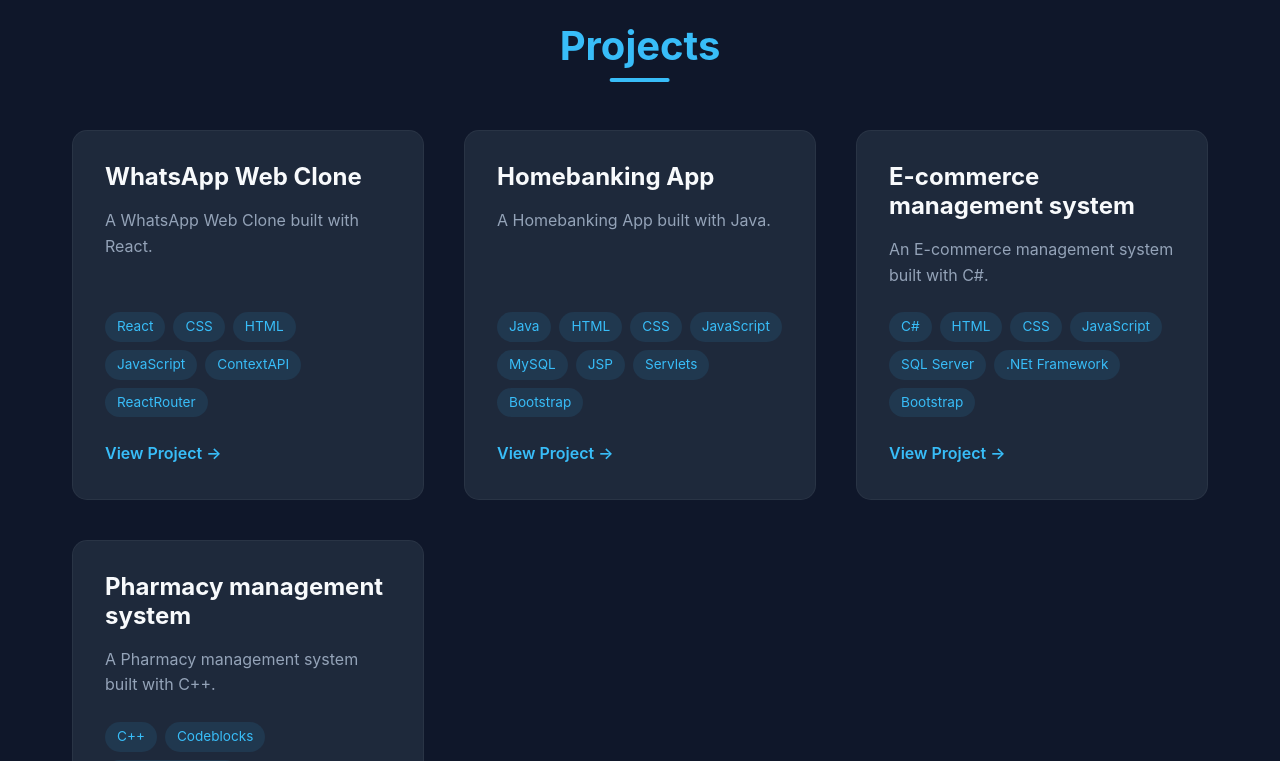
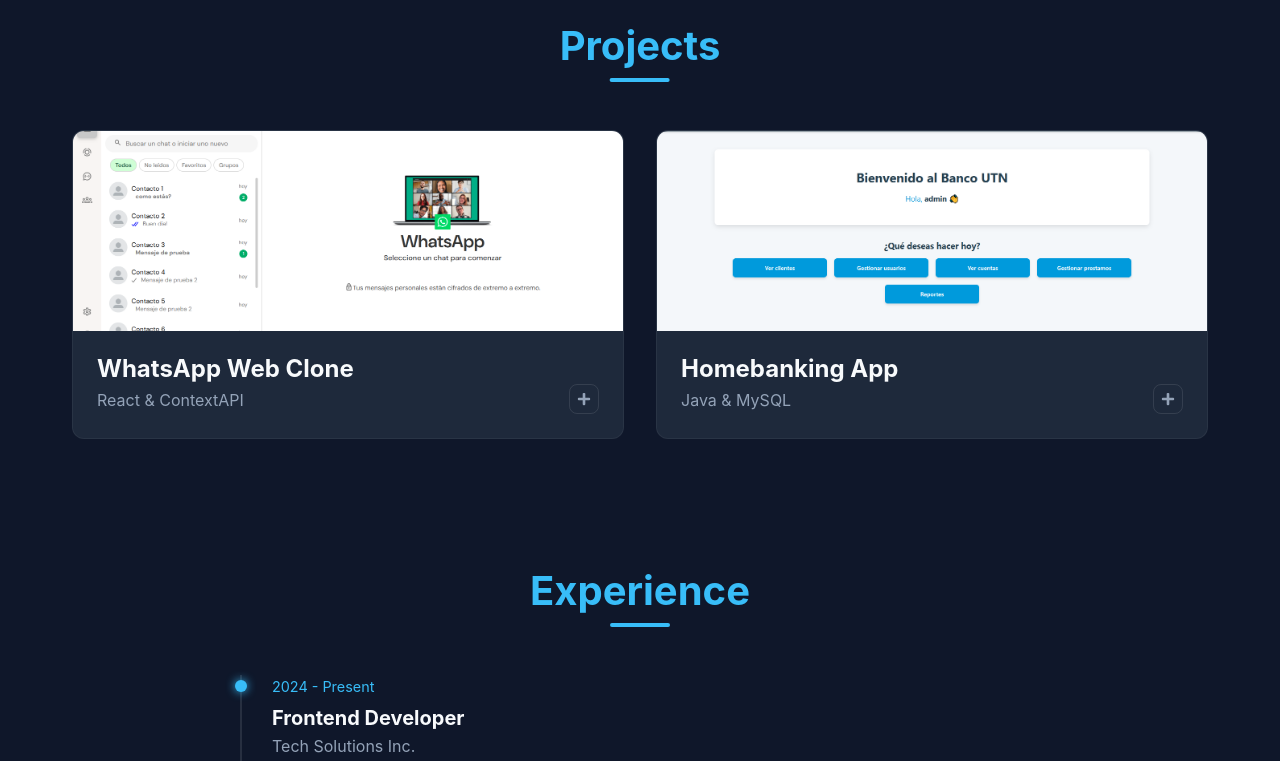
Before and after one commit to EstebanMutuverria/Porfolio-web-react, a React (Vite) app: page / in a window 1280 px wide. Shown: the part 2000-2761 px from the top of the page. Built offline with nearby package versions, Linux system fonts and the light colour scheme.

Commit message:
proyects animations added

```diff
--- /dev/null
+++ b/src/Components/MorphingDialog/MorphingDialog.css
@@ -0,0 +1,132 @@
+/* Base Trigger Styles */
+.morphing-dialog-wrapper {
+    position: relative;
+    display: inline-block;
+}
+
+.morphing-dialog-trigger {
+    cursor: pointer;
+    transition: transform 0.2s ease, opacity 0.2s ease;
+    position: relative;
+    overflow: hidden;
+    background-color: var(--card-bg);
+    /* Fallback */
+}
+
+.morphing-dialog-trigger:hover {
+    transform: translateY(-4px);
+    box-shadow: 0 10px 20px rgba(0, 0, 0, 0.2);
+}
+
+.morphing-dialog-trigger.hidden {
+    opacity: 0;
+    pointer-events: none;
+}
+
+/* Overlay & Container Styles */
+.morphing-dialog-overlay {
+    position: fixed;
+    top: 0;
+    left: 0;
+    width: 100vw;
+    height: 100vh;
+    background-color: rgba(0, 0, 0, 0.6);
+    backdrop-filter: blur(4px);
+    z-index: 2000;
+    display: flex;
+    align-items: center;
+    justify-content: center;
+    animation: fadeIn 0.3s ease forwards;
+    padding: 1rem;
+}
+
+.morphing-dialog-container {
+    /* This mocks the expansion animation */
+    animation: expandDialog 0.4s cubic-bezier(0.16, 1, 0.3, 1) forwards;
+    background-color: var(--card-bg);
+    /* Use project theme */
+    border: 1px solid rgba(255, 255, 255, 0.1);
+    max-width: 90vw;
+    max-height: 90vh;
+    overflow-y: auto;
+    position: relative;
+    /* Resetting flex context if triggers relied on it */
+    display: flex;
+    flex-direction: column;
+}
+
+/* Content Styles */
+.morphing-dialog-content {
+    display: flex;
+    flex-direction: column;
+    height: auto;
+}
+
+.morphing-dialog-image {
+    object-fit: cover;
+    display: block;
+}
+
+.morphing-dialog-description {
+    margin-top: 1rem;
+    line-height: 1.6;
+}
+
+.morphing-dialog-close {
+    position: absolute;
+    top: 1rem;
+    right: 1rem;
+    background: rgba(0, 0, 0, 0.5);
+    border: none;
+    color: white;
+    width: 32px;
+    height: 32px;
+    border-radius: 50%;
+    font-size: 1.5rem;
+    display: flex;
+    align-items: center;
+    justify-content: center;
+    cursor: pointer;
+    z-index: 10;
+    transition: background 0.2s;
+}
+
+.morphing-dialog-close:hover {
+    background: rgba(0, 0, 0, 0.8);
+}
+
+/* Animations */
+@keyframes fadeIn {
+    from {
+        opacity: 0;
+    }
+
+    to {
+        opacity: 1;
+    }
+}
+
+@keyframes expandDialog {
+    from {
+        opacity: 0;
+        transform: scale(0.8) translateY(20px);
+    }
+
+    to {
+        opacity: 1;
+        transform: scale(1) translateY(0);
+    }
+}
+
+/* Typography map to project styles */
+.morphing-dialog-title {
+    font-size: 1.5rem;
+    font-weight: 700;
+    color: var(--text-main);
+    margin-bottom: 0.25rem;
+}
+
+.morphing-dialog-subtitle {
+    font-size: 1rem;
+    color: var(--text-secondary);
+}
--- /dev/null
+++ b/src/Components/MorphingDialog/MorphingDialog.jsx
@@ -0,0 +1,86 @@
+import React, { useState, createContext, useContext, useRef, useEffect } from 'react';
+import './MorphingDialog.css';
+
+const MorphingDialogContext = createContext();
+
+export const MorphingDialog = ({ children }) => {
+    const [isOpen, setIsOpen] = useState(false);
+    const containerRef = useRef(null);
+
+    const openDialog = () => setIsOpen(true);
+    const closeDialog = (e) => {
+        e.stopPropagation(); // Prevent re-triggering open if clicking inside
+        setIsOpen(false);
+    };
+
+    return (
+        <MorphingDialogContext.Provider value={{ isOpen, openDialog, closeDialog, containerRef }}>
+            <div className={`morphing-dialog-wrapper ${isOpen ? 'open' : ''}`} ref={containerRef}>
+                {children}
+            </div>
+        </MorphingDialogContext.Provider>
+    );
+};
+
+export const MorphingDialogTrigger = ({ children, className, style }) => {
+    const { isOpen, openDialog } = useContext(MorphingDialogContext);
+
+    return (
+        <div
+            className={`morphing-dialog-trigger ${className || ''} ${isOpen ? 'hidden' : ''}`}
+            onClick={openDialog}
+            style={style}
+        >
+            {children}
+        </div>
+    );
+};
+
+export const MorphingDialogContainer = ({ children }) => {
+    const { isOpen, closeDialog } = useContext(MorphingDialogContext);
+
+    if (!isOpen) return null;
+
+    return (
+        <div className="morphing-dialog-overlay" onClick={closeDialog}>
+            <div className="morphing-dialog-container" onClick={(e) => e.stopPropagation()}>
+                {children}
+            </div>
+        </div>
+    );
+};
+
+export const MorphingDialogContent = ({ children, className, style }) => {
+    return (
+        <div className={`morphing-dialog-content ${className || ''}`} style={style}>
+            {children}
+        </div>
+    );
+};
+
+export const MorphingDialogImage = ({ src, alt, className }) => (
+    <img src={src} alt={alt} className={`morphing-dialog-image ${className || ''}`} />
+);
+
+export const MorphingDialogTitle = ({ children, className }) => (
+    <h3 className={`morphing-dialog-title ${className || ''}`}>{children}</h3>
+);
+
+export const MorphingDialogSubtitle = ({ children, className }) => (
+    <p className={`morphing-dialog-subtitle ${className || ''}`}>{children}</p>
+);
+
+export const MorphingDialogDescription = ({ children, className }) => (
+    <div className={`morphing-dialog-description ${className || ''}`}>
+        {children}
+    </div>
+);
+
+export const MorphingDialogClose = ({ className }) => {
+    const { closeDialog } = useContext(MorphingDialogContext);
+    return (
+        <button className={`morphing-dialog-close ${className || ''}`} onClick={closeDialog}>
+            ×
+        </button>
+    );
+};
--- a/src/Components/Projects/Projects.css
+++ b/src/Components/Projects/Projects.css
@@ -1,57 +1,122 @@
+/* Inherit grid from previous logic or redefine */
 .projects-grid {
     display: grid;
     grid-template-columns: repeat(auto-fit, minmax(300px, 1fr));
-    gap: 2.5rem;
+    gap: 2rem;
 }
 
-.project-card {
+/* Trigger Card Styles */
+.project-card-trigger {
     background-color: var(--card-bg);
-    padding: 2rem;
-    border-radius: 15px;
+    border-radius: 12px;
     border: 1px solid rgba(255, 255, 255, 0.05);
-    transition: transform 0.3s ease;
+    overflow: hidden;
+    height: 100%;
     display: flex;
     flex-direction: column;
 }
 
-.project-card:hover {
-    transform: translateY(-8px);
+.project-card-image {
+    width: 100%;
+    height: 200px;
+    object-fit: cover;
 }
 
-.project-title {
-    font-size: 1.5rem;
-    color: var(--text-main);
-    margin-bottom: 1rem;
-}
-
-.project-desc {
-    color: var(--text-secondary);
-    margin-bottom: 1.5rem;
+.project-card-content {
+    padding: 1.5rem;
+    display: flex;
+    justify-content: space-between;
+    align-items: flex-end;
     flex-grow: 1;
 }
 
-.project-tags {
+.project-expand-btn {
+    width: 30px;
+    height: 30px;
+    border-radius: 8px;
+    border: 1px solid rgba(255, 255, 255, 0.1);
+    background: transparent;
+    color: var(--text-secondary);
+    display: flex;
+    align-items: center;
+    justify-content: center;
+    transition: all 0.2s;
+}
+
+.project-expand-btn:hover {
+    background: var(--accent-color);
+    color: white;
+    border-color: var(--accent-color);
+}
+
+/* Dialog Content Specifics */
+.project-dialog-content {
+    background-color: var(--card-bg);
+    border-radius: 24px;
+    border: 1px solid rgba(255, 255, 255, 0.1);
+    overflow: hidden;
+    color: var(--text-main);
+    width: 100%;
+    max-width: 600px;
+    /* Limit width on desktop */
+    overflow-y: scroll;
+}
+
+.project-dialog-content::-webkit-scrollbar {
+    width: 5px;
+}
+
+.project-dialog-content::-webkit-scrollbar-track {
+    background: var(--card-bg);
+}
+
+.project-dialog-content::-webkit-scrollbar-thumb {
+    background: transparent;
+    border-radius: 5px;
+}
+
+.project-dialog-image {
+    width: 100%;
+    height: 300px;
+    object-fit: cover;
+}
+
+.project-dialog-body {
+    padding: 2rem;
+}
+
+.project-dialog-body p {
+    color: var(--text-secondary);
+    margin-bottom: 1.5rem;
+}
+
+.project-tags-dialog {
     display: flex;
     flex-wrap: wrap;
     gap: 0.5rem;
-    margin-bottom: 1.5rem;
+    margin-bottom: 2rem;
 }
 
 .tag {
-    background-color: rgba(56, 189, 248, 0.1);
-    color: var(--accent-color);
-    padding: 0.25rem 0.75rem;
-    border-radius: 20px;
-    font-size: 0.85rem;
+    background-color: var(--accent-color);
+    color: white;
+    padding: 0.25rem 0.5rem;
+    border-radius: 5px;
+    font-size: 0.8rem;
+    box-shadow: 1px 0px 25px -6px rgba(71, 255, 255, 0.75);
+    -webkit-box-shadow: 1px 0px 25px -6px rgba(71, 255, 255, 0.75);
+    -moz-box-shadow: 1px 0px 25px -6px rgba(71, 255, 255, 0.75);
 }
 
-.project-link {
-    color: var(--accent-color);
+.project-link-dialog {
+    display: inline-block;
+    padding: 0.8rem 1.5rem;
+    background-color: var(--accent-color);
+    color: #0f172a;
+    border-radius: 50px;
     font-weight: 600;
-    margin-top: auto;
-    /* Push to bottom */
 }
 
-.project-link:hover {
-    text-decoration: underline;
+.project-link-dialog:hover {
+    background-color: var(--accent-hover);
 }
--- a/src/Components/Projects/Projects.jsx
+++ b/src/Components/Projects/Projects.jsx
@@ -1,32 +1,40 @@
 import React from 'react';
 import './Projects.css';
+import img_WhatsApp from '../../../Images/img1.png';
+import img_BankingApp from '../../../Images/inicio vista admin.png';
+
+import {
+    MorphingDialog,
+    MorphingDialogTrigger,
+    MorphingDialogContent,
+    MorphingDialogTitle,
+    MorphingDialogImage,
+    MorphingDialogSubtitle,
+    MorphingDialogClose,
+    MorphingDialogDescription,
+    MorphingDialogContainer
+} from '../MorphingDialog/MorphingDialog';
+import { FaPlus } from "react-icons/fa";
 
 const Projects = () => {
     const projects = [
         {
             title: "WhatsApp Web Clone",
-            description: "A WhatsApp Web Clone built with React.",
-            tags: ["React", "CSS", "HTML", "JavaScript", "ContextAPI", "ReactRouter"],
+            subtitle: "React & ContextAPI",
+            description: "A complete clone of WhatsApp Web functionalities including real-time messaging simulation, contact management, and responsive layout.",
+            tags: ["React", "CSS", "HTML", "JavaScript"],
+            image: img_WhatsApp,
             link: "#"
         },
         {
             title: "Homebanking App",
-            description: "A Homebanking App built with Java.",
-            tags: ["Java", "HTML", "CSS", "JavaScript", "MySQL", "JSP", "Servlets", "Bootstrap"],
+            subtitle: "Java & MySQL",
+            description: "Secure banking application featuring account management, transfers, and transaction history. Built with a robust Java backend.",
+            tags: ["Java", "MySQL", "JSP", "Bootstrap"],
+            image: img_BankingApp,
             link: "#"
         },
-        {
-            title: "E-commerce management system",
-            description: "An E-commerce management system built with C#.",
-            tags: ["C#", "HTML", "CSS", "JavaScript", "SQL Server", ".NEt Framework", "Bootstrap"],
-            link: "#"
-        },
-        {
-            title: "Pharmacy management system",
-            description: "A Pharmacy management system built with C++.",
-            tags: ["C++", "Codeblocks", "File Management"],
-            link: "#"
-        }
+        // Add more projects...
     ];
 
     return (
@@ -34,16 +42,50 @@
             <h2 className="section-title">Projects</h2>
             <div className="projects-grid">
                 {projects.map((project, index) => (
-                    <div key={index} className="project-card">
-                        <h3 className="project-title">{project.title}</h3>
-                        <p className="project-desc">{project.description}</p>
-                        <div className="project-tags">
-                            {project.tags.map((tag, idx) => (
-                                <span key={idx} className="tag">{tag}</span>
-                            ))}
-                        </div>
-                        <a href={project.link} className="project-link">View Project &rarr;</a>
-                    </div>
+                    <MorphingDialog key={index}>
+                        <MorphingDialogTrigger className="project-card-trigger">
+                            < MorphingDialogImage
+                                src={project.image}
+                                alt={project.title}
+                                className="project-card-image"
+                            />
+                            <div className="project-card-content">
+                                <div>
+                                    <MorphingDialogTitle>{project.title}</MorphingDialogTitle>
+                                    <MorphingDialogSubtitle>{project.subtitle}</MorphingDialogSubtitle>
+                                </div>
+                                <button className="project-expand-btn">
+                                    <FaPlus size={14} />
+                                </button>
+                            </div>
+                        </MorphingDialogTrigger>
+
+                        <MorphingDialogContainer>
+                            <MorphingDialogContent className="project-dialog-content">
+                                <MorphingDialogImage
+                                    src={project.image}
+                                    alt={project.title}
+                                    className="project-dialog-image"
+                                />
+                                <div className="project-dialog-body">
+                                    <MorphingDialogTitle>{project.title}</MorphingDialogTitle>
+                                    <MorphingDialogSubtitle>{project.subtitle}</MorphingDialogSubtitle>
+                                    <MorphingDialogDescription>
+                                        <p>{project.description}</p>
+                                        <div className="project-tags-dialog">
+                                            {project.tags.map((tag, idx) => (
+                                                <span key={idx} className="tag">{tag}</span>
+                                            ))}
+                                        </div>
+                                        <a href={project.link} className="project-link-dialog" target="_blank" rel="noopener noreferrer">
+                                            View on GitHub &rarr;
+                                        </a>
+                                    </MorphingDialogDescription>
+                                </div>
+                                <MorphingDialogClose />
+                            </MorphingDialogContent>
+                        </MorphingDialogContainer>
+                    </MorphingDialog>
                 ))}
             </div>
         </section>
```
Also changed, not shown: Images/Inicio vista admin.png (added), Images/img1.png (added).
